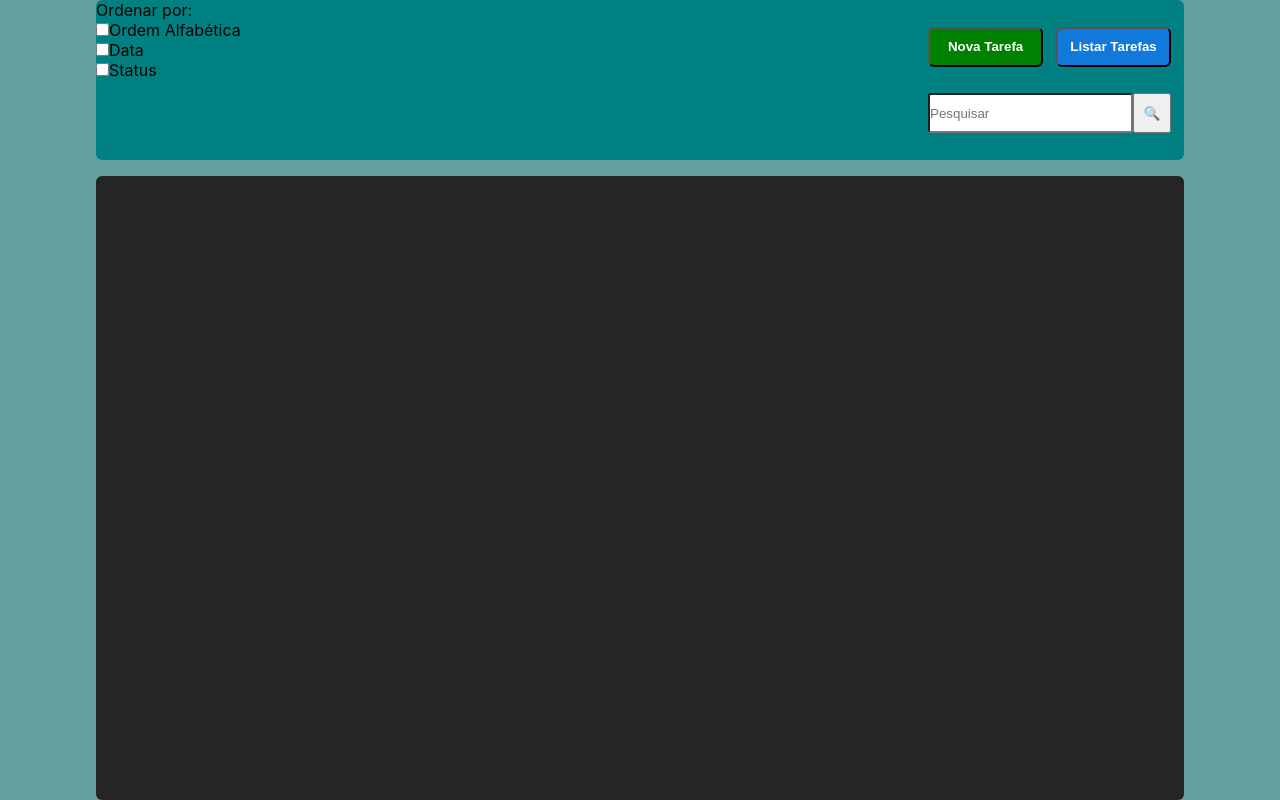
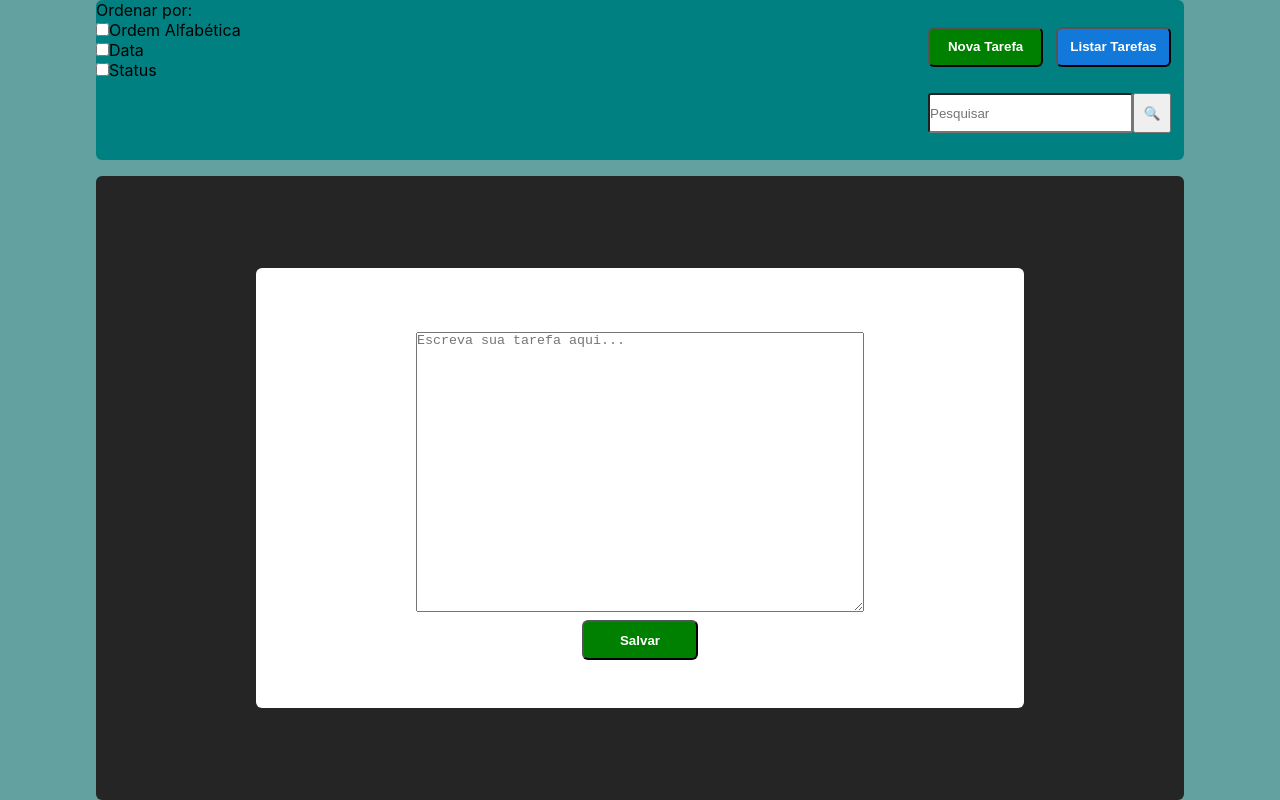
Before and after one commit to CaioOK/TodoList-Ebytr, a React (Create React App) app in the folder front-end/: page /task-editor/1 in a window 1280 px wide. Built offline with nearby package versions, Linux system fonts and the light colour scheme.

Commit message:
wip-Feat: Implementado a funcionalidade de editar uma tarefa. Ao clicar no ícone de edção é setado a rota '/task-editor/:taskId' e renderiza um componente com a tarefa para ser editada e salva

```diff
--- a/front-end/src/components/Header.jsx
+++ b/front-end/src/components/Header.jsx
@@ -64,7 +64,7 @@ function Header() {
           <input
             type='button'
             id='show-tasks-btn'
-            onClick={ () => navigate('/tasks') }
+            onClick={ () => navigate('/') }
             value='Listar Tarefas'
           />
         </div>
--- /dev/null
+++ b/front-end/src/components/TaskEditor.jsx
@@ -0,0 +1,59 @@
+import React, { useContext, useState } from 'react';
+import { useParams } from 'react-router-dom';
+import TasksContext from '../context/TasksContext';
+import '../css/TaskEditor.css';
+
+function TaskEditor() {
+  const { taskId } = useParams();
+  const { tasksData, setTasksData } = useContext(TasksContext);
+  const taskFound = tasksData.find((task) => task['_id'] === taskId);
+  const isEditingATask = taskFound ? true : false; // True para logica de editar, false para lógica de criar;
+  const taskText = taskFound ? taskFound.task : '';
+  const [textAreaValue, setTextAreaValue] = useState(taskText);
+  const [saved, setSaved] = useState(false);
+
+  function handleChange({ target: { value } }) {
+    setTextAreaValue(value);
+  }
+
+  function handleClickSaveBtn() {
+    const tasksDataCopy = [...tasksData];
+    setSaved(true);
+    setTimeout(() => setSaved(false), 2000);
+
+    if (isEditingATask) {
+      const taskIndex = tasksData.findIndex((task) => task['_id'] === taskId);
+      tasksDataCopy[taskIndex] = { ...taskFound, task: textAreaValue }
+      return setTasksData(tasksDataCopy);
+    }
+
+    tasksDataCopy.push({ _id: Math.random(), task: textAreaValue, status: 'pending' });
+
+    setTasksData(tasksDataCopy);
+  }
+
+  return (
+    <section id='task-editor'>
+      <form>
+        <textarea
+          spellCheck='false'
+          maxLength='300'
+          placeholder='Escreva sua tarefa aqui...'
+          value={ textAreaValue }
+          onChange={ (event) => handleChange(event) }
+        >
+        </textarea>
+        <button
+          type='button'
+          title='Salvar'
+          onClick={ handleClickSaveBtn }
+        >
+          Salvar
+        </button>
+        <span>{ saved ? 'Tarefa salva com sucesso!' : '' }</span>
+      </form>
+    </section>
+  );
+}
+
+export default TaskEditor;
--- a/front-end/src/components/TaskField.jsx
+++ b/front-end/src/components/TaskField.jsx
@@ -1,7 +1,14 @@
 import React from 'react';
+import { useNavigate } from 'react-router-dom';
 import '../css/TaskField.css';
 
-function TaskField({ task }) {
+function TaskField({ task, id }) {
+  const navigate = useNavigate();
+
+  function handleClickEdit() {
+    navigate(`/task-editor/${id}`);
+  }
+
   return(
     <section className='task-field'>
       <p>{ task }</p>
@@ -10,6 +17,7 @@ function TaskField({ task }) {
           type='button'
           id='edit-task-btn'
           title='Editar tarefa'
+          onClick={ handleClickEdit }
         >
           📝
         </button>
--- a/front-end/src/components/TasksLobby.jsx
+++ b/front-end/src/components/TasksLobby.jsx
@@ -4,7 +4,9 @@ import TaskField from './TaskField';
 function TasksLobby({ tasksData }) {
   return (
     <>
-      { tasksData.map(({ task, _id }) => <TaskField key={ _id } task={ task } /> ) }
+      { tasksData.map(({ task, _id }) => (
+        <TaskField key={ _id } id={ _id } task={ task } />
+      )) }
     </>
   );
 }
--- /dev/null
+++ b/front-end/src/css/TaskEditor.css
@@ -0,0 +1,45 @@
+#task-editor {
+  width: 100%;
+  height: 78vh;
+  display: flex;
+  justify-content: center;
+  align-items: center;
+}
+
+#task-editor > form {
+  width: 60vw;
+  height: 55vh;
+  display: flex;
+  flex-direction: column;
+  align-items: center;
+  background-color: white;
+  border-radius: 6px;
+}
+
+#task-editor button {
+  margin-top: 1vh;
+  width: 9vw;
+  height: 5vh;
+  background-color: green;
+  border-radius: 6px;
+  color: white;
+  font-weight: 700;
+}
+
+#task-editor button:hover {
+  cursor: pointer;
+}
+
+#task-editor textarea {
+  margin-top: 8vh;
+  width: 35vw;
+  height: 35vh;
+}
+/*
+#task-editor span {
+  display: none;
+}
+
+#task-editor button:active + span {
+  display: block;
+} */
--- a/front-end/src/css/TaskField.css
+++ b/front-end/src/css/TaskField.css
@@ -5,9 +5,16 @@
   border-radius: 15px;
   background-color: white;
   display: flex;
-  justify-content: space-evenly;
+  justify-content: space-between;
   align-items: center;
   overflow: hidden;
+}
+
+.task-field > div {
+  display: flex;
+  justify-content: space-between;
+  width: 6vw;
+  margin-right: 5vw;
 }
 
 .task-field:hover {
@@ -38,6 +45,7 @@
 
 .task-field p {
   max-width: 45vw;
+  margin-left: 10vw;
   white-space: nowrap;
   overflow: hidden;
   text-overflow: ellipsis;
--- a/front-end/src/pages/MainPage.jsx
+++ b/front-end/src/pages/MainPage.jsx
@@ -4,9 +4,9 @@ import Header from '../components/Header';
 import '../css/MainPage.css';
 import TasksLobby from '../components/TasksLobby';
 import TasksContext from '../context/TasksContext';
+import TaskEditor from '../components/TaskEditor';
 
 function MainPage() {
-  // const [tasksData, setTasksData] = useState(TASKS_DATA);
   const { tasksData } = useContext(TasksContext);
 
   return(
@@ -15,7 +15,7 @@ function MainPage() {
       <main id='tasks-lobby'>
         <Routes>
           <Route index element={ <TasksLobby tasksData={ tasksData } /> } />
-          <Route path='tasks' element={ <TasksLobby tasksData={ tasksData } /> } />
+          <Route path='task-editor/:taskId' element={ <TaskEditor /> } />
         </Routes>
       </main>
     </div>
```
